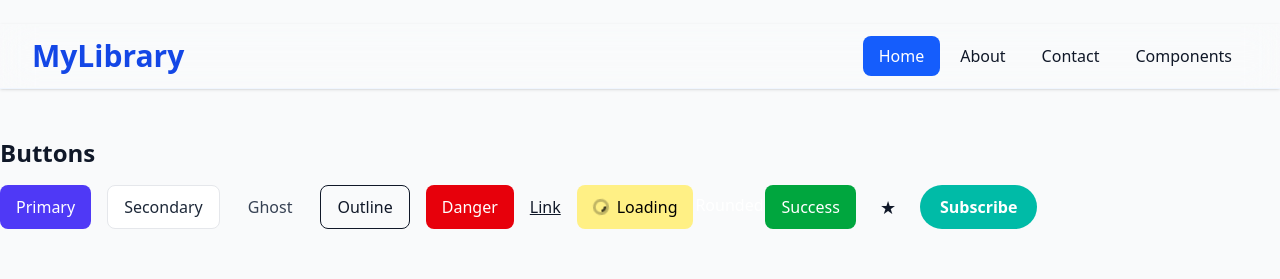
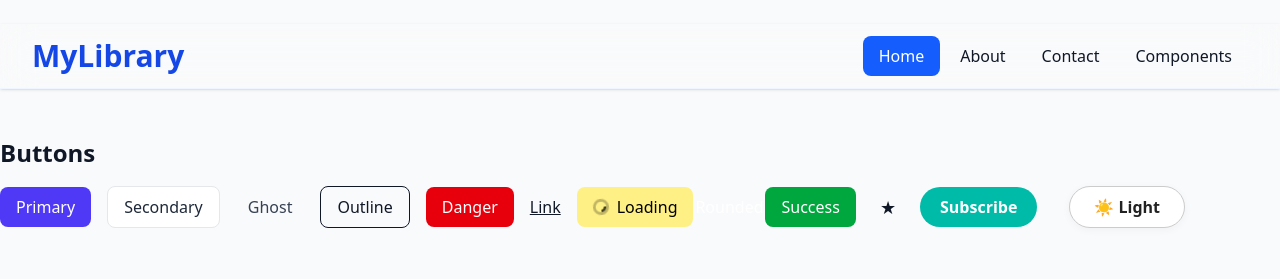
Before and after one commit to xMrAfonso/component-library, a Next.js app: page / in a window 1280 px wide. Shown: the top 279 px of the page. Built offline with nearby package versions, Linux system fonts and the light colour scheme.

Commit message:
new: added a theme toggle button

```diff
--- /dev/null
+++ b/src/app/components/ThemeToggleButton.jsx
@@ -0,0 +1,26 @@
+import React from 'react';
+
+const ThemeToggleButton = ({ onClick, isDark }) => {
+  return (
+    <button
+      onClick={onClick}
+      style={{
+        background: isDark ? '#222' : '#fff',
+        color: isDark ? '#fff' : '#222',
+        border: '1px solid #ccc',
+        borderRadius: '999px',
+        padding: '0.5rem 1.5rem',
+        fontWeight: 600,
+        marginLeft: '1rem',
+        boxShadow: '0 2px 8px rgba(0,0,0,0.04)',
+        cursor: 'pointer',
+        transition: 'all 0.2s',
+      }}
+      aria-label="Toggle theme"
+    >
+      {isDark ? '🌙 Dark' : '☀️ Light'}
+    </button>
+  );
+};
+
+export default ThemeToggleButton;
--- a/src/app/page.js
+++ b/src/app/page.js
@@ -1,4 +1,6 @@
+"use client";
 import React from 'react'
+import ThemeToggleButton from './components/ThemeToggleButton'
 import PrimaryButton from '../components/buttons/PrimaryButton'
 import SecondaryButton from '../components/buttons/SecondaryButton'
 import GhostButton from '../components/buttons/GhostButton'
@@ -19,11 +21,13 @@ import RoundButton from '@/components/buttons/RoundButton'
 import SuccessButton from '@/components/buttons/SuccessButton'
 
 export default function Page() {
+  const [isDark, setIsDark] = React.useState(false);
+  const handleThemeToggle = () => setIsDark((prev) => !prev);
   return (
     <div className="space-y-12">
       <section className='mt-12'>
         <h2 className="text-2xl font-semibold mb-4">Buttons</h2>
-        <div className="flex gap-4 flex-wrap">
+        <div className="flex gap-4 flex-wrap items-center">
           <PrimaryButton>Primary</PrimaryButton>
           <SecondaryButton>Secondary</SecondaryButton>
           <GhostButton>Ghost</GhostButton>
@@ -35,6 +39,7 @@ export default function Page() {
           <SuccessButton>Success</SuccessButton>
           <IconButton aria-label="star">★</IconButton>
           <PillButton>Subscribe</PillButton>
+          <ThemeToggleButton onClick={handleThemeToggle} isDark={isDark} />
         </div>
       </section>
 
--- a/src/app/pages/components.jsx
+++ b/src/app/pages/components.jsx
@@ -2,10 +2,14 @@ import Head from 'next/head';
 import Navbar from '@/src/components/Navbar/Navbar';
 import Card from '@/src/components/Card/Card';
 import Button from '@/src/components/Button/Button';
+import SuccessButton from '@/src/components/buttons/SuccessButton';
+import ThemeToggleButton from '@/src/components/buttons/ThemeToggleButton';
 import useToggle from '@/src/hooks/useToggle';
 
 export default function ComponentsPage() {
   const { on, toggle } = useToggle();
+  const [isDark, setIsDark] = React.useState(false);
+  const handleThemeToggle = () => setIsDark((prev) => !prev);
 
   return (
     <>
@@ -17,12 +21,14 @@ export default function ComponentsPage() {
         <h1>Components</h1>
         <section>
           <h2>Button</h2>
-          <div style={{ display: 'flex', gap: 10, flexWrap: 'wrap' }}>
+          <div style={{ display: 'flex', gap: 10, flexWrap: 'wrap', alignItems: 'center' }}>
             <Button>Primary</Button>
             <Button variant="secondary">Secondary</Button>
             <Button variant="ghost">Ghost</Button>
             <Button size="sm">Small</Button>
             <Button size="lg">Large</Button>
+            <SuccessButton>Subscribe</SuccessButton>
+            <ThemeToggleButton onClick={handleThemeToggle} isDark={isDark} />
           </div>
         </section>
 
--- /dev/null
+++ b/src/components/buttons/ThemeToggleButton.jsx
@@ -0,0 +1,29 @@
+"use client";
+import React from 'react';
+
+const ThemeToggleButton = () => {
+  const [isDark, setIsDark] = React.useState(false);
+  const handleThemeToggle = () => setIsDark((prev) => !prev);
+  return (
+    <button
+      onClick={handleThemeToggle}
+      style={{
+        background: isDark ? '#222' : '#fff',
+        color: isDark ? '#fff' : '#222',
+        border: '1px solid #ccc',
+        borderRadius: '999px',
+        padding: '0.5rem 1.5rem',
+        fontWeight: 600,
+        marginLeft: '1rem',
+        boxShadow: '0 2px 8px rgba(0,0,0,0.04)',
+        cursor: 'pointer',
+        transition: 'all 0.2s',
+      }}
+      aria-label="Toggle theme"
+    >
+      {isDark ? '🌙 Dark' : '☀️ Light'}
+    </button>
+  );
+};
+
+export default ThemeToggleButton;
```
